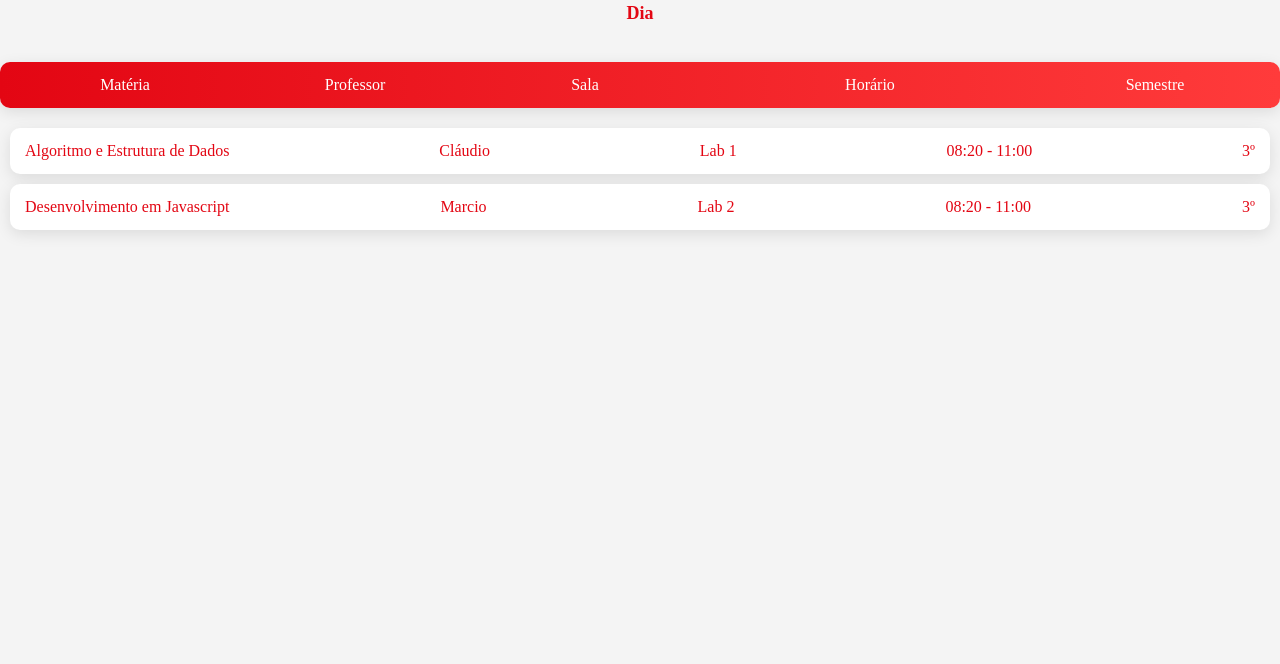
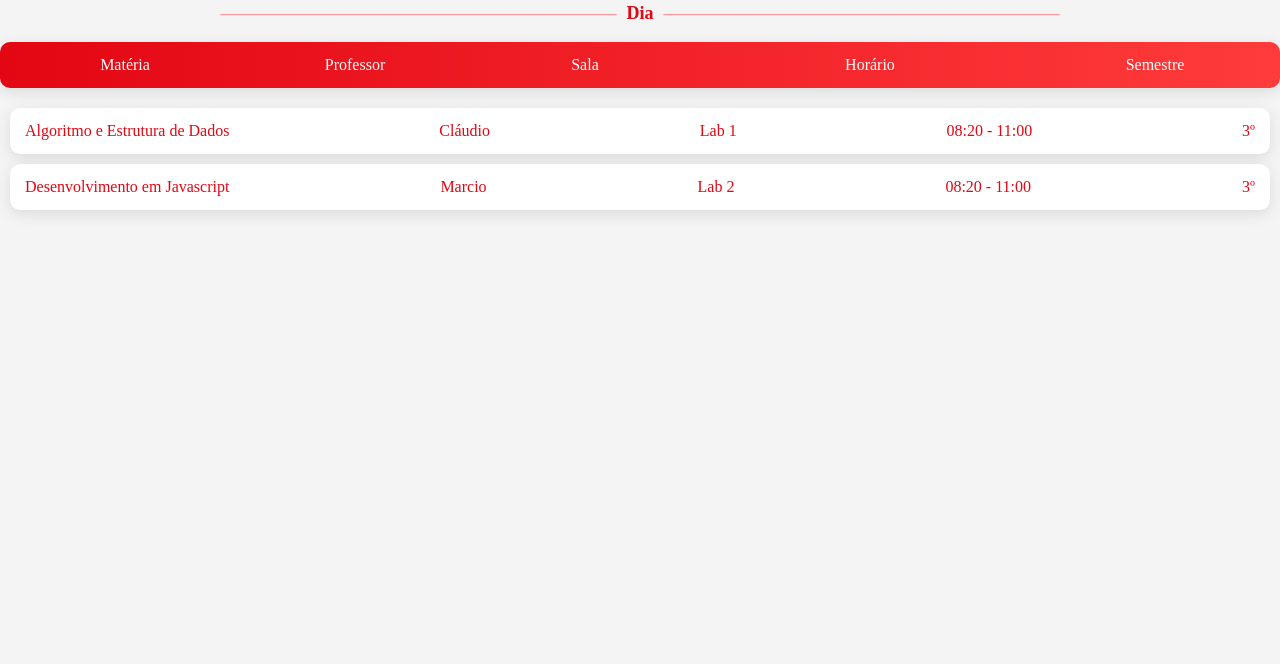
Before and after one commit to xandymagnus/gerenciador_sala, a plain HTML site: page front-end/html/gerenciador-sala.html in a window 1280 px wide. Shown: the part 136-800 px from the top of the page. Drawn offline with Linux system fonts and the light colour scheme.

Commit message:
mudei o visual do dia

```diff
--- a/front-end/css/gerenciador_sala.css
+++ b/front-end/css/gerenciador_sala.css
@@ -48,7 +48,6 @@
     grid-template-columns: 1fr 1fr 1fr 1.5fr 1fr;
     gap: 10px;
     padding: 15px;
-    margin: 10px;
     border-radius: 10px;
     box-shadow: 0 4px 15px rgba(0,0,0,0.1);
     text-align: center;
@@ -57,7 +56,7 @@
 .infos {
     background: linear-gradient(90deg, #E30613, #ff3b3b);
     color: white;
-    margin: 40px auto 20px;
+    margin: 20px auto 20px;
 }
 
 .aula {
@@ -72,3 +71,14 @@
     flex-wrap: nowrap;
     justify-content: space-between;
 }
+
+
+
+.dia::before,
+.dia::after {
+    content: "——————————————————————";
+    flex: 1;
+    height: 1px;
+    color: #f89ba1;
+    margin: 10px;
+}
```
